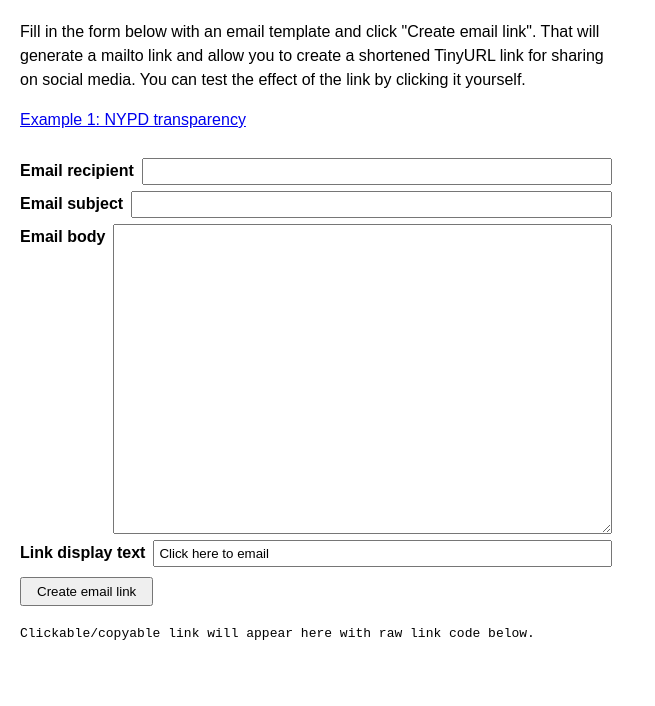
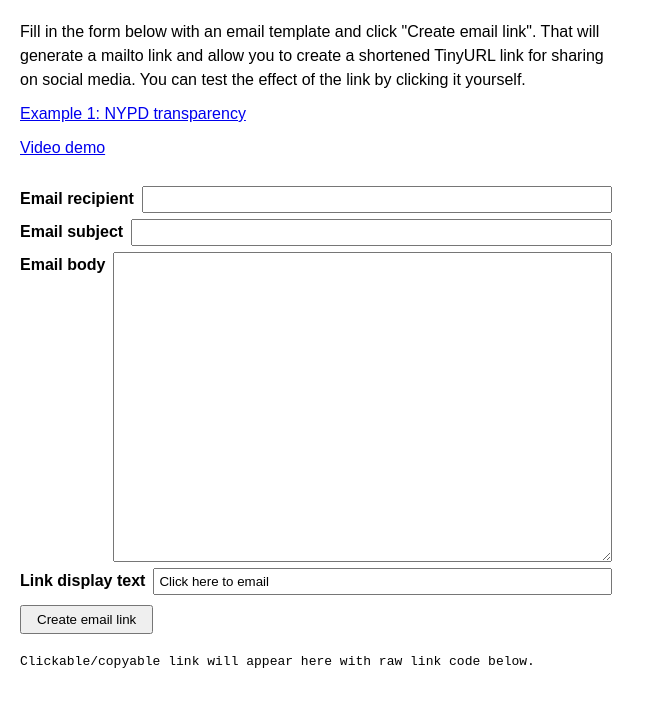
Before and after one commit to tsamb/emailactivist, a plain HTML site: page index.html in a window 1280 px wide. Shown: the whole page, without its empty margins (0-655 px from the left). Drawn offline with Linux system fonts and the light colour scheme.

Commit message:
Add video demo

```diff
--- a/index.html
+++ b/index.html
@@ -24,6 +24,7 @@
     p {
       line-height: 1.5em;
       margin-top: 0;
+      margin-bottom: 10px;
     }
 
     .instructions {
@@ -79,6 +80,7 @@
     <div class="instructions">
       <p>Fill in the form below with an email template and click "Create email link". That will generate a mailto link and allow you to create a shortened TinyURL link for sharing on social media. You can test the effect of the link by clicking it yourself.</p>
       <p><a href="#" id="template-1">Example 1: NYPD transparency</a></p>
+      <p><a href="https://www.loom.com/share/2fa146a8f1404f86b692e2d31d49cb00" target="_blank">Video demo</a></p>
     </div>
     <div class="aligned-form">
       <form id='mailto-link-form'>
```
